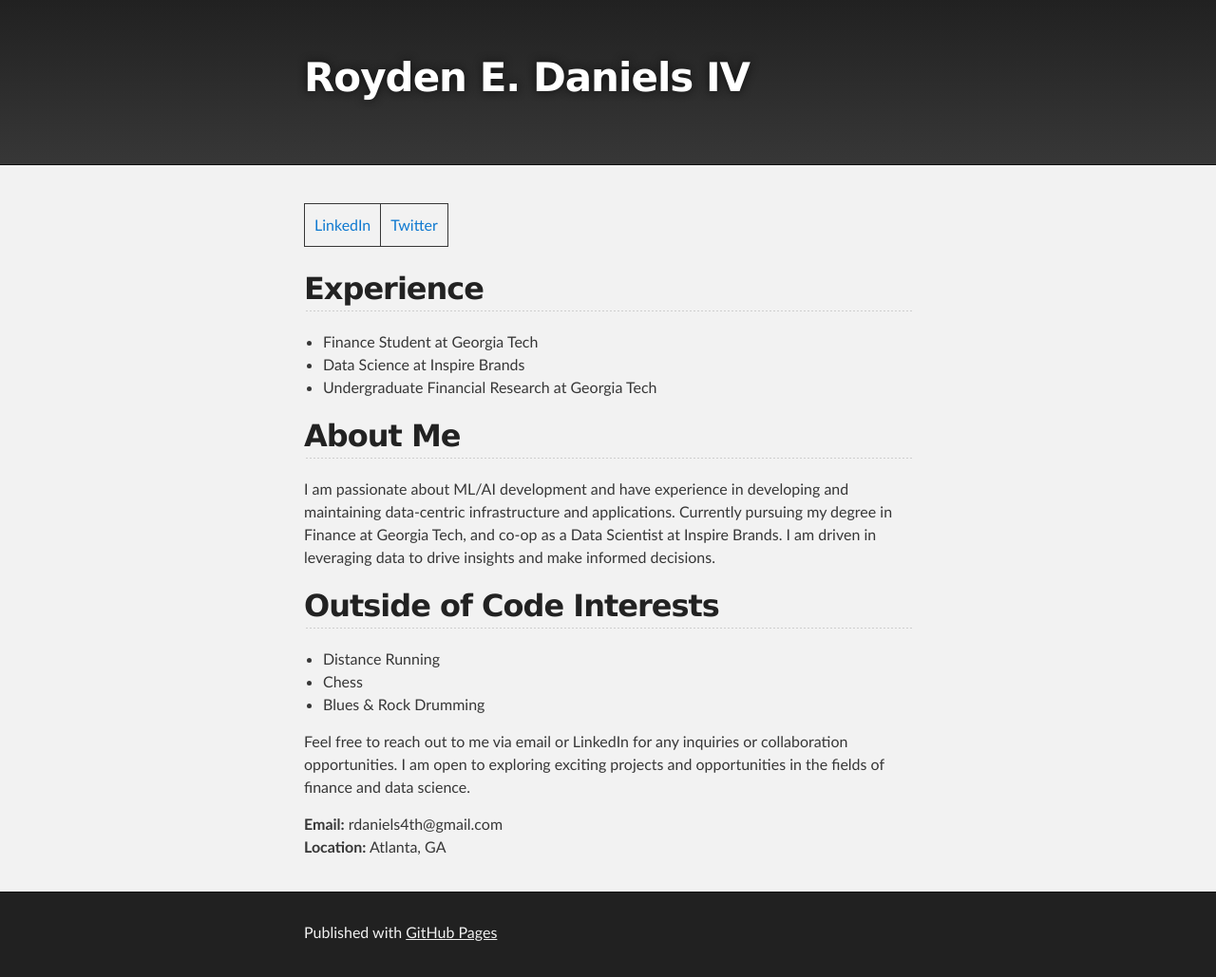
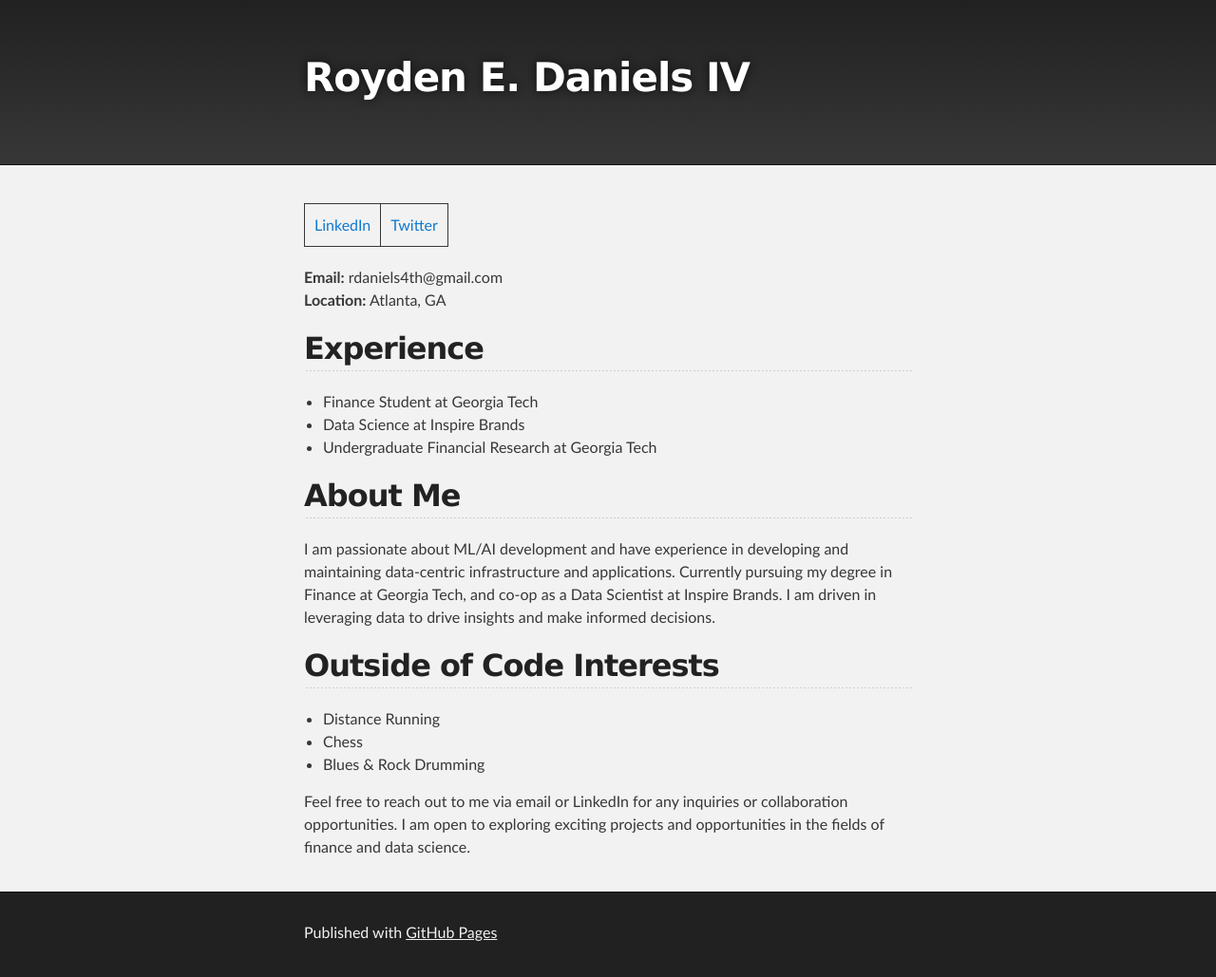
Before and after one commit to rdaniels4th/rdaniels4th.github.io, a Jekyll site: the page built from index.md, in a window 1280 px wide. Shown: the whole page at 95% size. Built offline with Jekyll 4.4.1, drawn with Linux system fonts in a browser that asks for light colours; our own code applies the rules of GitHub Pages for plain Markdown files; the repository's description, which GitHub fills in, is left out; part of the change alters nothing that is shown.

```diff
--- a/index.md
+++ b/index.md
@@ -1,4 +1,7 @@
 [LinkedIn](https://linkedin.com/in/your-linkedin-handle) | [Twitter](https://twitter.com/your-twitter-handle)
+
+**Email:** rdaniels4th@gmail.com
+**Location:** Atlanta, GA
 
 ## Experience
 
@@ -17,6 +20,3 @@ I am passionate about ML/AI development and have experience in developing and ma
 * Blues & Rock Drumming
 
 Feel free to reach out to me via email or LinkedIn for any inquiries or collaboration opportunities. I am open to exploring exciting projects and opportunities in the fields of finance and data science.
-
-**Email:** rdaniels4th@gmail.com
-**Location:** Atlanta, GA
```
